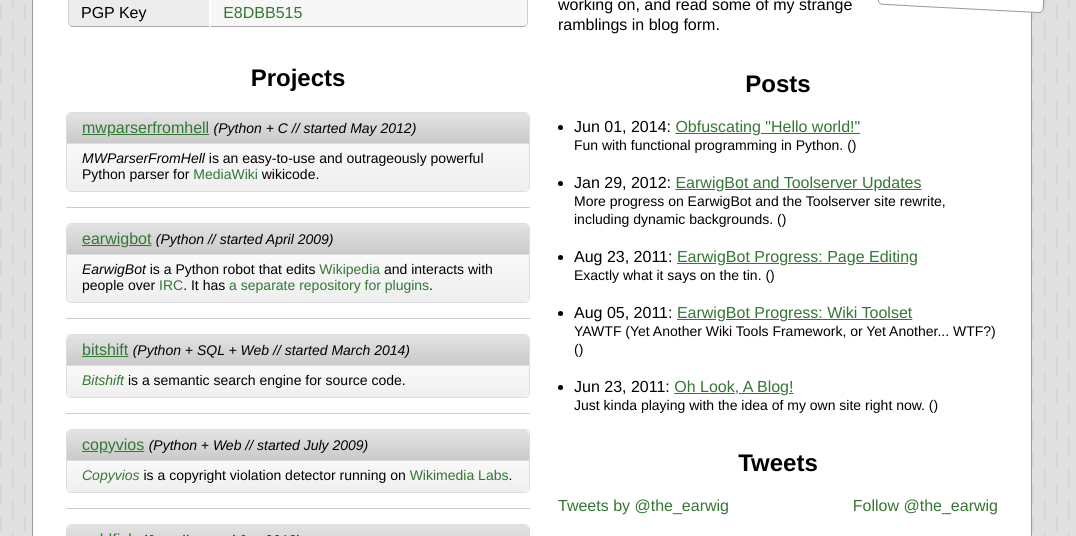
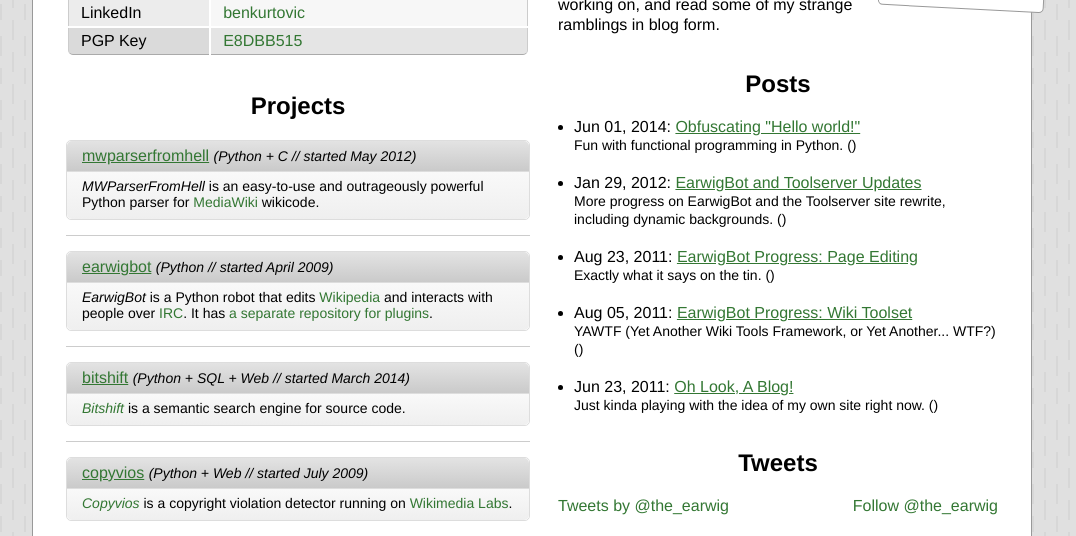
Before and after one commit to earwig/benkurtovic.com, a Jekyll site: the page built from index.html, in a window 1280 px wide and 900 px high, cut to the strip 364-900 px from the top of the window. Shown: the whole strip, without its empty margins (108-1184 px from the left). Built offline with Jekyll 4.4.1, drawn with Linux system fonts in a browser that asks for light colours; comment, search, counter and statistics services are not loaded.

Commit message:
Fix site title; add linkedin.

```diff
--- a/_layouts/base.html
+++ b/_layouts/base.html
@@ -2,7 +2,7 @@
 <html lang="en">
     <head>
         <meta charset="utf-8">
-        <title>{{ page.title }} - Earwig</title>
+        <title>{{ page.title }} - Ben Kurtovic</title>
         <link rel="stylesheet" href="/css/main.css" type="text/css" />
         <link rel="stylesheet" href="/css/syntax.css" type="text/css" /> <!-- shamelessly stolen from https://github.com/mojombo/tpw/blob/master/css/syntax.css -->
         <script src="/js/date_format.js" type="text/javascript"></script>
--- a/_layouts/home.html
+++ b/_layouts/home.html
@@ -31,8 +31,12 @@ layout: base
                         <td class="about-r dark-r"><a href="//twitter.com/the_earwig">@the_earwig</a></td>
                     </tr>
                     <tr>
-                        <td id="about-bl" class="about-l light-l">PGP Key</td>
-                        <td id="about-br" class="about-r light-r"><a href="http://pgp.mit.edu:11371/pks/lookup?search=0x8A19649AE8DBB515&amp;fingerprint=on&amp;op=index">E8DBB515</a></td>
+                        <td class="about-l light-l">LinkedIn</td>
+                        <td class="about-r light-r"><a href="//linkedin.com/in/benkurtovic">benkurtovic</a></td>
+                    </tr>
+                    <tr>
+                        <td id="about-bl" class="about-l dark-l">PGP Key</td>
+                        <td id="about-br" class="about-r dark-r"><a href="http://pgp.mit.edu:11371/pks/lookup?search=0x8A19649AE8DBB515&amp;fingerprint=on&amp;op=index">E8DBB515</a></td>
                     </tr>
                 </table>
                 <h2 class="index-header">Projects</h2>
```
